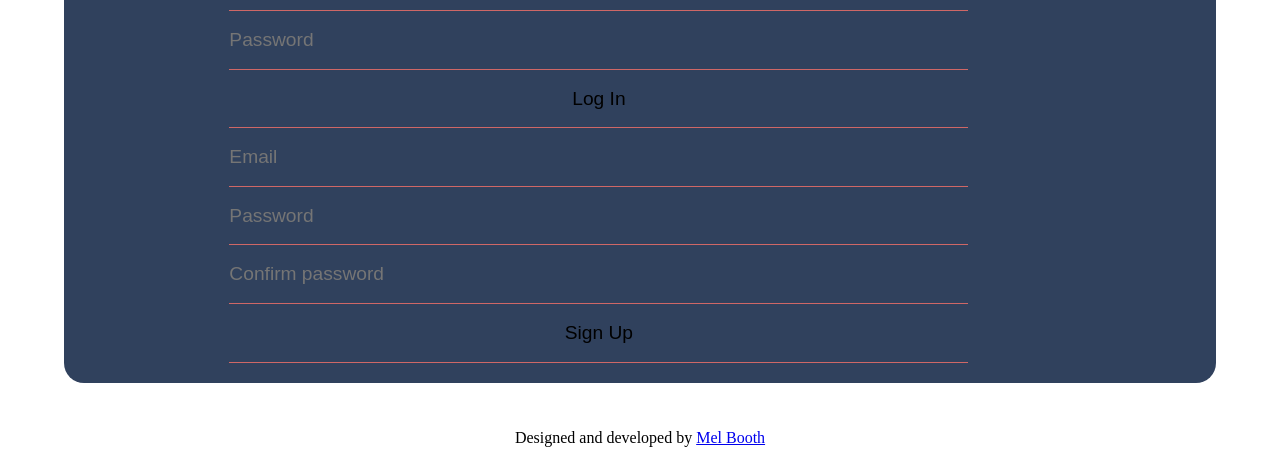
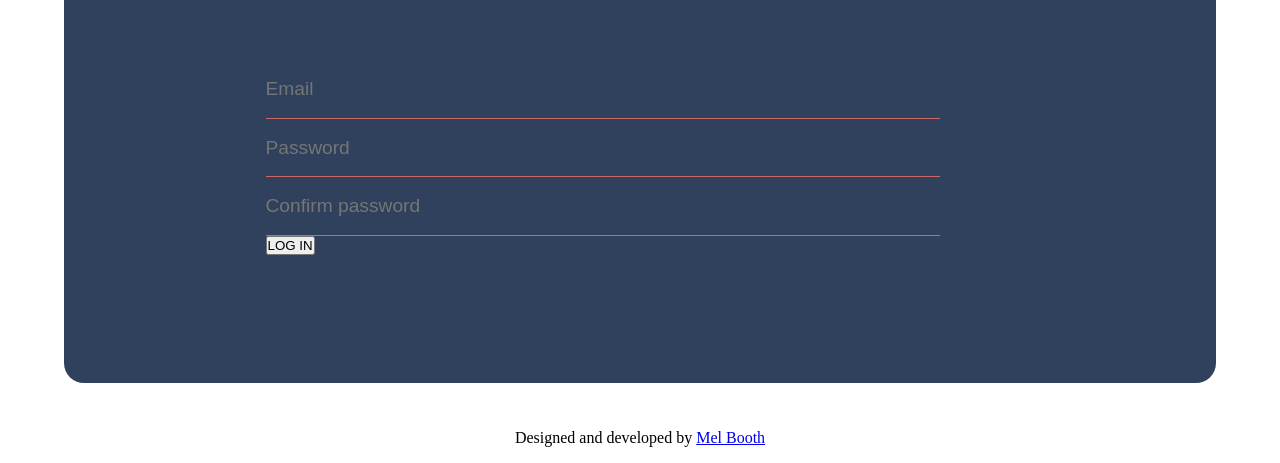
Before and after one commit to mel-booth/signup-form, a website: page index.html in a window 1280 px wide. Shown: the part 337-800 px from the top of the page. Drawn offline with Linux system fonts and the light colour scheme.

Commit message:
amend input fields, add button

```diff
--- a/index.html
+++ b/index.html
@@ -19,17 +19,12 @@
             <li id='signup'><a href=#signup>Sign Up</a></li>
           </ul>
           <div class="inputs-container">
-            <div class="loginbox">
               <input type="email" placeholder='Email'>
               <input type="password" placeholder="Password">
-              <input type="submit" value="Log In">
-            </div>
-            <div class="signupbox">
-              <input type="email" placeholder="Email">
-              <input type="password" placeholder="Password">
               <input type="password" placeholder="Confirm password">
-              <input type="submit" value="Sign Up">
-            </div>
+          </div>
+          <div class="btn-container">
+            <button type="submit" class="log-sign-btn">LOG IN</button>
           </div>
 
         </form>
```
